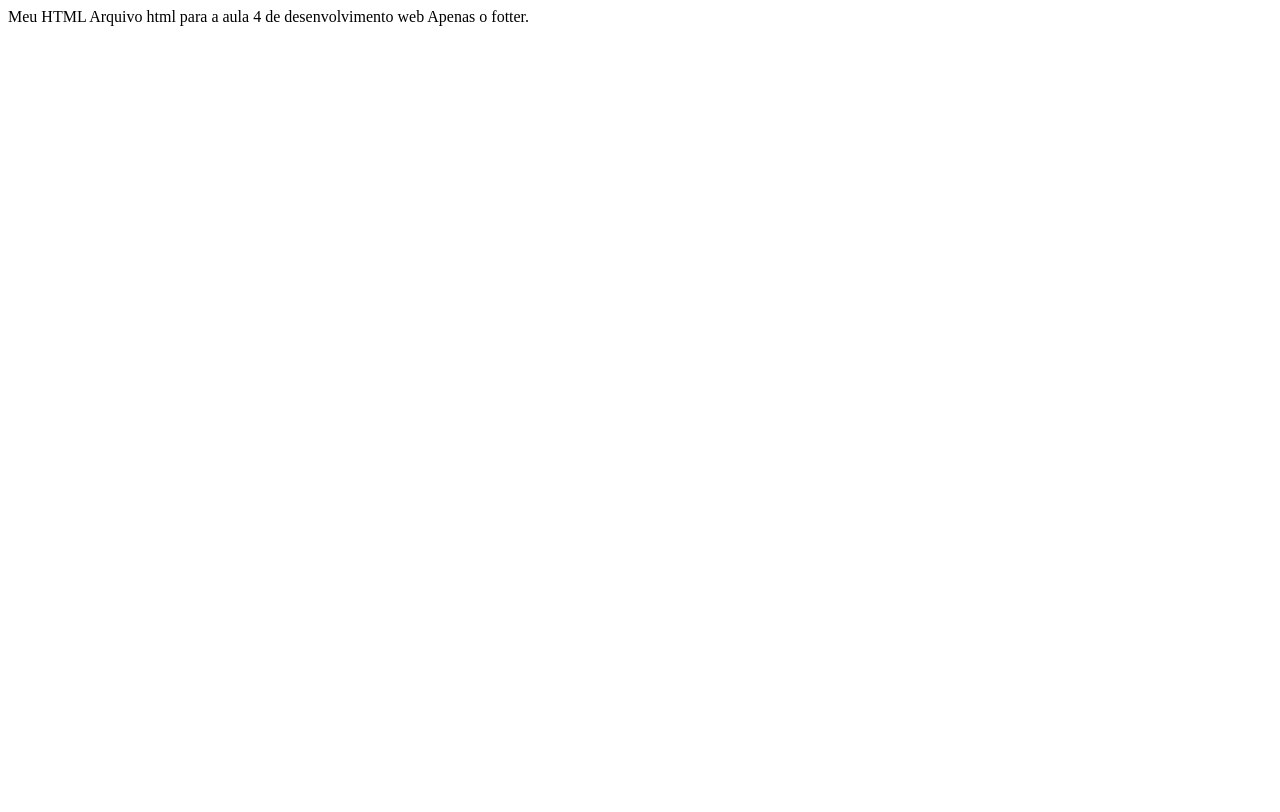
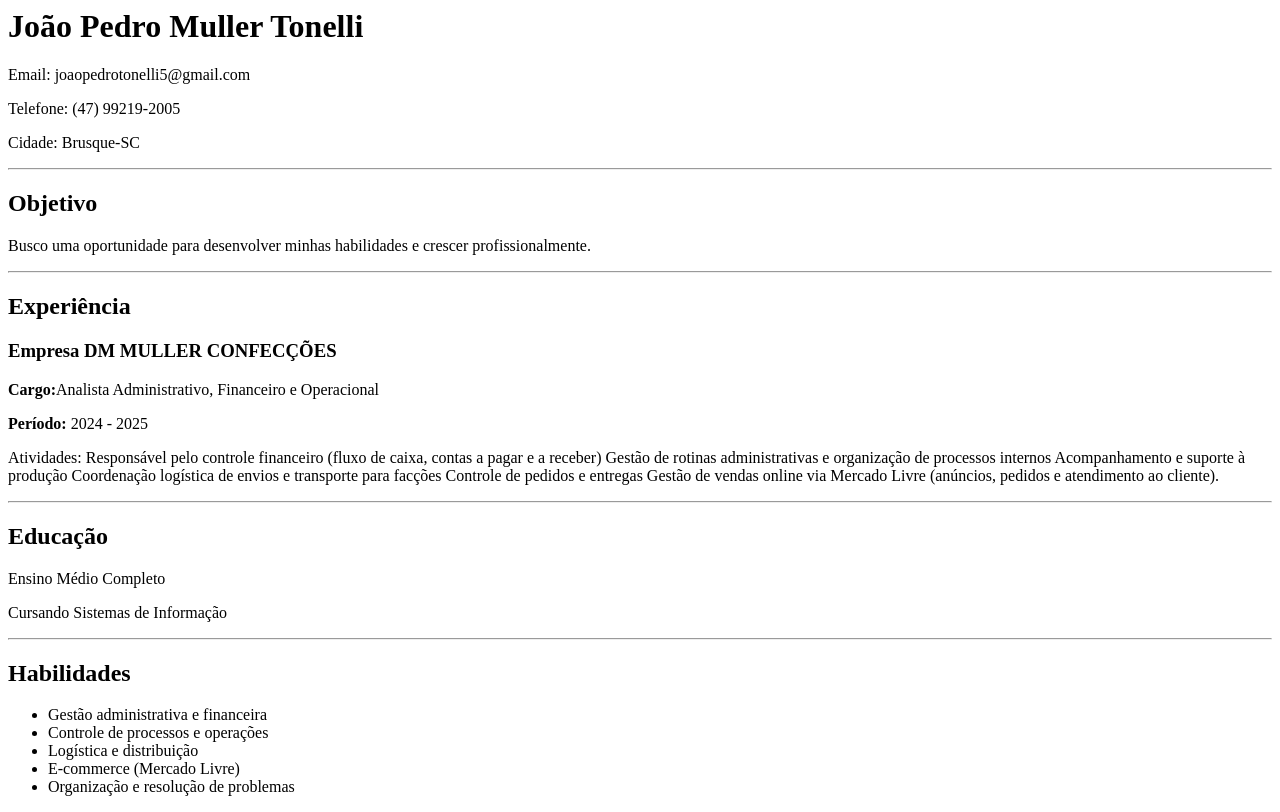
Before and after one commit to Joaopedrotonelli/Aula-4-desenvolvimento-web, a plain HTML site: page index.html in a window 1280 px wide. Drawn offline with Linux system fonts and the light colour scheme.

Commit message:
Revise index.html with personal information and structure

```diff
--- a/index.html
+++ b/index.html
@@ -1,10 +1,52 @@
 <!DOCKTYPE html>
-<head>
-  Meu HTML
+<html>
+  <head>
+  <meta charset="UTF-8">
+    <meta name="viewport" content="width=device-width, initial-scale=1.0">
+    <title>Currículo</title>
+    <link rel="stylesheet" href="style.css">
 </head>
 <body>
-  Arquivo html para a aula 4 de desenvolvimento web
+ <h1>
+   João Pedro Muller Tonelli
+ </h1>
+  <p>Email: joaopedrotonelli5@gmail.com</p>
+  <p>Telefone: (47) 99219-2005</p>
+  <P>Cidade: Brusque-SC</P>
+
+  <hr>
+
+  <h2>Objetivo</h2>
+  <p>Busco uma oportunidade para desenvolver minhas habilidades e crescer profissionalmente.</p>
+
+  <hr>
+
+  <h2>Experiência</h2>
+  <h3>Empresa DM MULLER CONFECÇÕES</h3>
+  <p><strong>Cargo:</strong>Analista Administrativo, Financeiro e Operacional</p>
+  <p><strong>Período:</strong> 2024 - 2025</p>
+  <p>Atividades: Responsável pelo controle financeiro (fluxo de caixa, contas a pagar e a receber)
+    Gestão de rotinas administrativas e organização de processos internos
+    Acompanhamento e suporte à produção
+    Coordenação logística de envios e transporte para facções
+    Controle de pedidos e entregas
+    Gestão de vendas online via Mercado Livre (anúncios, pedidos e atendimento ao cliente).</p>
+
+  <hr>
+
+    <h2>Educação</h2>
+    <p>Ensino Médio Completo</p>
+    <p>Cursando Sistemas de Informação</p>
+
+    <hr>
+
+    <h2>Habilidades</h2>
+    <ul>
+        <li>Gestão administrativa e financeira</li>
+    <li>Controle de processos e operações</li>
+    <li>Logística e distribuição</li>
+    <li>E-commerce (Mercado Livre)</li>
+    <li>Organização e resolução de problemas</li>
+    </ul>
 </body>
-<fotter>
-  Apenas o fotter.
-</fotter>
+</html>
```
